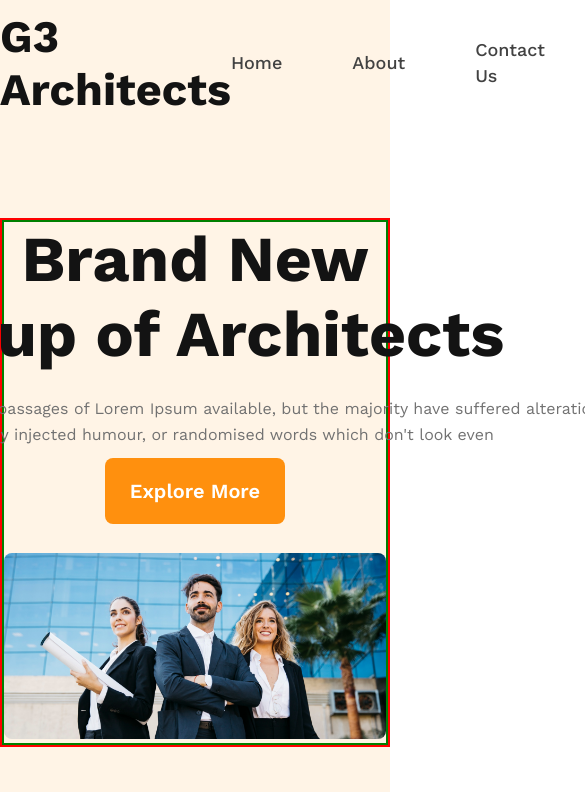
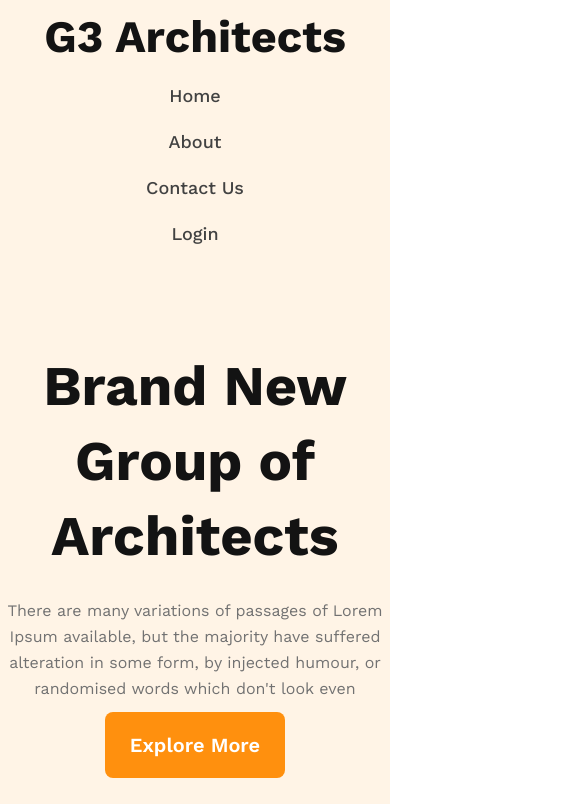
Before and after one commit to maruf-git/g3-architects-responsive-website, a plain HTML site: page index.html in a window 390 px wide. Shown: the top 804 px of the page, 585 px wide, since content can reach past the window. Drawn offline with nearby package versions, Linux system fonts and the light colour scheme.

Commit message:
made header section mobile responsive

```diff
--- a/styles/g3-architects.css
+++ b/styles/g3-architects.css
@@ -12,7 +12,7 @@
 .title {
     color: rgb(19, 19, 19);
     font-family: Work Sans;
-    font-size: 64px;
+    font-size: 4rem;
     font-weight: 700;
     line-height: 75px;
     margin-bottom: 24px;
@@ -21,7 +21,7 @@
 .description {
     color: rgb(114, 114, 114);
     font-family: Work Sans;
-    font-size: 16px;
+    font-size: 1rem;
     font-weight: 400;
     line-height: 26px;
     margin-bottom: 32px;
@@ -30,7 +30,7 @@
 .primary-btn {
     color: rgb(255, 255, 255);
     font-family: Work Sans;
-    font-size: 20px;
+    font-size: 1.25rem;
     font-weight: 600;
     line-height: 23px;
     border-radius: 8px;
@@ -77,7 +77,7 @@
 .menu-links li a {
     color: rgb(66, 66, 66);
     font-family: Work Sans;
-    font-size: 18px;
+    font-size: 1.125rem;
     font-weight: 500;
     line-height: 26px;
     text-decoration: none;
@@ -86,14 +86,14 @@
 .brand {
     color: rgb(19, 19, 19);
     font-family: Work Sans;
-    font-size: 45px;
+    font-size: 2.81rem;
     font-weight: 700;
     line-height: 53px;
 }
 
 /* banner styles */
 .banner {
-    border: 2px solid red;
+    /* border: 2px solid red; */
     display: flex;
     justify-content: center;
     align-items: center;
@@ -102,7 +102,7 @@
 .banner-content-container {
     width: 100%;
     max-width: 1440px;
-    border: 2px solid green;
+    /* border: 2px solid green; */
     display: flex;
     flex-direction: column;
     align-items: center;
@@ -124,3 +124,27 @@
     width: 100%;
     height:100%;
 }
+
+/* responsive */
+@media only screen and (max-width:576px){
+    .nav-content-container {
+        flex-direction: column;
+        align-items: center;
+        gap: 20px;
+    }
+    .menu-links {
+        gap: 20px;
+        flex-direction: column;
+    }
+    .banner-text-content {
+        width: auto;
+        text-align: center;
+        margin-bottom: 50px;
+    }
+    .title {
+        font-size: 3.5rem;
+    }
+}
+@media only screen and (min-width:577px) and (max-width:992px){
+
+}
```
